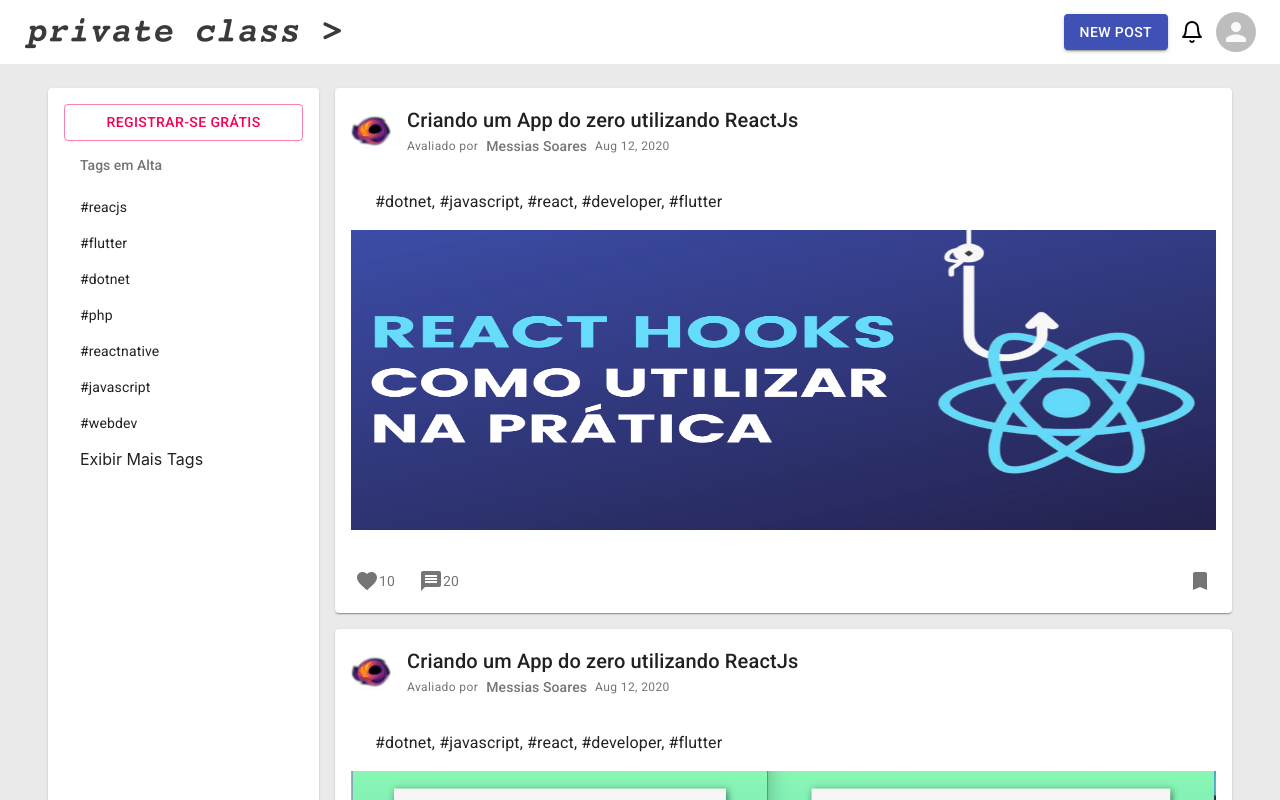
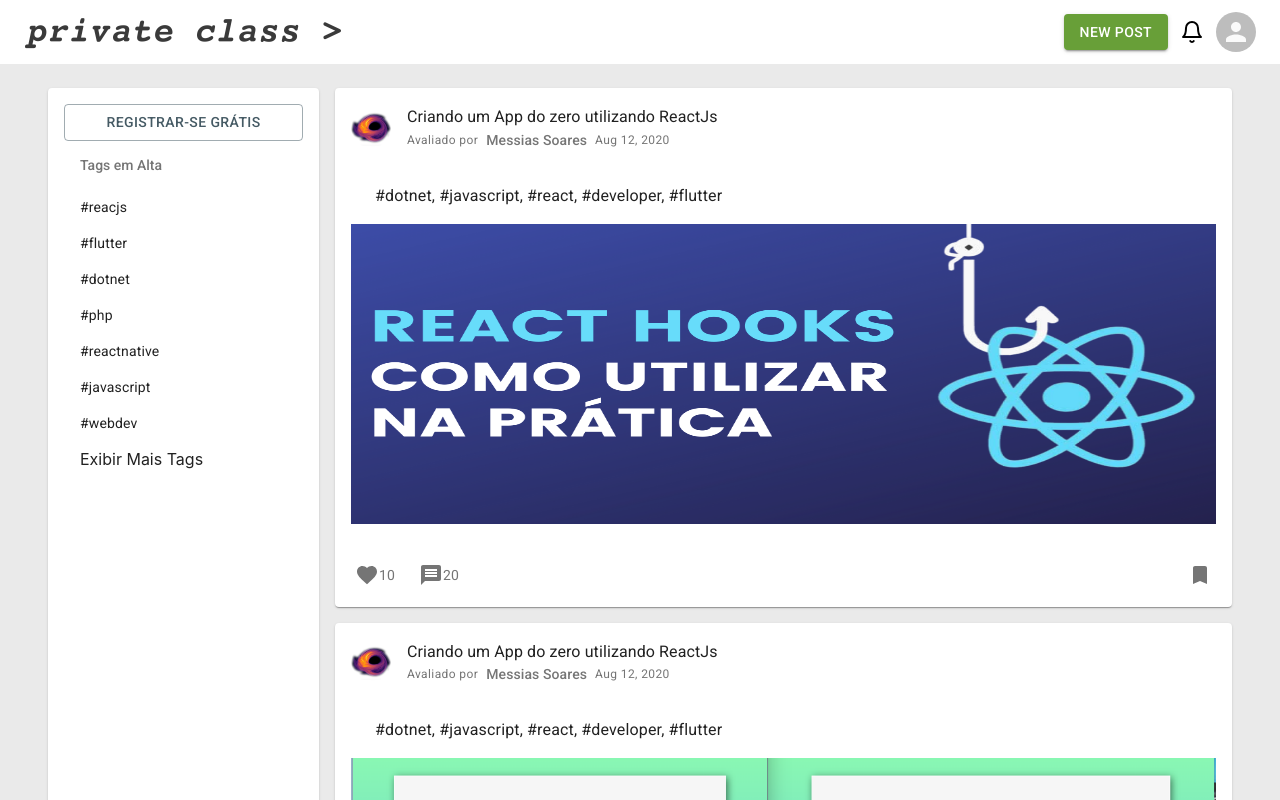
Before and after one commit to soaresmessiasg130/conecta-dev, a React (Create React App) app: page / in a window 1280 px wide. Shown: the top 800 px of the page. Built offline with nearby package versions, Linux system fonts and the light colour scheme.

Commit message:
Theme Adjusts >>> Colors Main, Dark And Light Seted

```diff
--- a/src/App.js
+++ b/src/App.js
@@ -1,11 +1,16 @@
 import React from "react";
 import Home from "./pages/Home";
+import { ThemeProvider } from '@material-ui/core/styles';
+
+import theme from './theme';
 
 function App() {
   return (
-    <div>
-      <Home />
-    </div>
+    <ThemeProvider theme={theme}>
+      <div>
+        <Home />
+      </div>
+    </ThemeProvider>
   );
 }
 
--- /dev/null
+++ b/src/theme/index.js
@@ -0,0 +1,11 @@
+import { createMuiTheme } from '@material-ui/core/styles';
+
+import palette from './palette';
+import typography from './typography';
+
+const theme = createMuiTheme({
+  palette,
+  typography,
+});
+
+export default theme;
--- /dev/null
+++ b/src/theme/palette.js
@@ -0,0 +1,14 @@
+import { colors } from '@material-ui/core';
+
+export default {
+  primary: {
+    light: colors.lightGreen[500],
+    main: colors.lightGreen[700],
+    dark: colors.lightGreen[900],
+  },
+  secondary: {
+    light: colors.blueGrey[500],
+    main: colors.blueGrey[700],
+    dark: colors.blueGrey[900],
+  },
+};
--- /dev/null
+++ b/src/theme/typography.js
@@ -0,0 +1,32 @@
+export default {
+  h1: {
+    fontWeight: 400,
+    fontSize: 36,
+    letterSpacing: '0.1px'
+  },
+  h2: {
+    fontWeight: 400,
+    fontSize: 32,
+    letterSpacing: '0.1px'
+  },
+  h3: {
+    fontWeight: 400,
+    fontSize: 28,
+    letterSpacing: '0.1px'
+  },
+  h4: {
+    fontWeight: 400,
+    fontSize: 24,
+    letterSpacing: '0.1px'
+  },
+  h5: {
+    fontWeight: 400,
+    fontSize: 20,
+    letterSpacing: '0.1px'
+  },
+  h6: {
+    fontWeight: 400,
+    fontSize: 16,
+    letterSpacing: '0.1px'
+  },
+};
```
